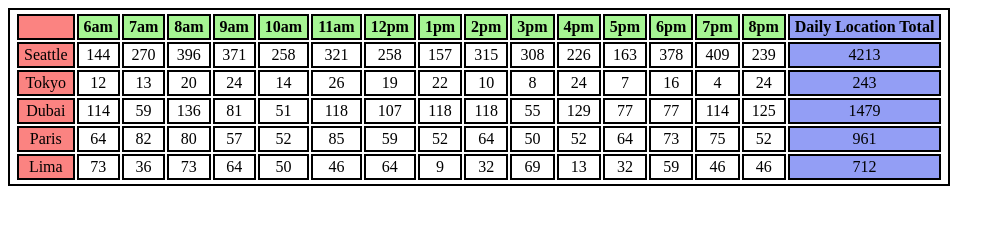
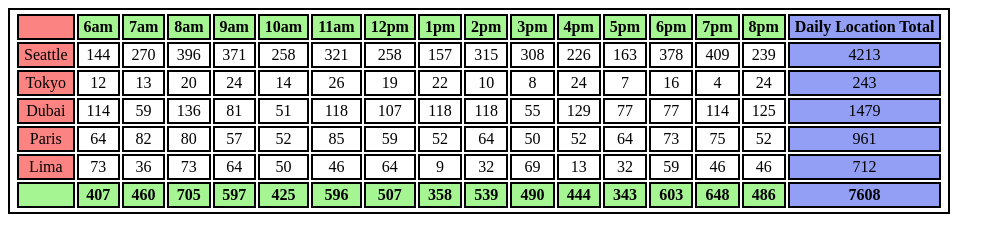
Before and after one commit to ikyle53/cookie-stand, a plain HTML site: page sales.html in a window 1280 px wide. Shown: the whole page, without its empty margins (0-1005 px from the left). Drawn offline with Linux system fonts and the light colour scheme.

Commit message:
Finished the footer

```diff
--- a/js/app.js
+++ b/js/app.js
@@ -3,9 +3,8 @@
 /*Global variables and functions----------------------------------------------------------------*/
 
 const hours = ['6am', '7am', '8am', '9am', '10am', '11am', '12pm', '1pm', '2pm', '3pm', '4pm', '5pm', '6pm', '7pm', '8pm'];
-let dataArr = [];
 let locations = [];
-console.log(locations);
+let grandTotal = [];
 
 /*Constainer for my list items*/
 let body = document.getElementById('body');
@@ -47,11 +46,17 @@
 const tableHead = document.createElement('thead'); //Table head
 table.appendChild(tableHead);
 
-const blank = document.createElement('td');
+const blank = document.createElement('td'); //Blank
 tableHead.appendChild(blank);
 
 const tableBody = document.createElement('tbody'); //Table body
 table.appendChild(tableBody);
+
+const tableFoot = document.createElement('tfoot'); //Table foot
+table.appendChild(tableFoot);
+
+const blank2 = document.createElement('th'); //Blank
+tableFoot.appendChild(blank2);
 
 /*THEAD function ///////////////////////////////////////////////////////////////////*/
 function tableHeader() {
@@ -68,7 +73,7 @@
 /* Render function ////////////////////////////////////////////////////////////////*/
 Store.prototype.render = function () {
     let tableHeads = document.createElement('th');
-
+    let these = this.total;
     //rows
     let row = document.createElement('tr');
     tableBody.append(row);
@@ -76,7 +81,7 @@
     tableData.innerHTML = this.location;
     row.appendChild(tableData);
 
-    //Loop for my cells
+    //Loop for my cells. Gives the cookies per hour
     for (let i = 0; i < hours.length; i++) {
         let tableData2 = document.createElement('td');
         tableData2.innerText = this.cookieArray[i];
@@ -88,6 +93,27 @@
     row.appendChild(totals);
 }
 
+/*TFOOT function //////////////////////////////////////////////////////////////////*/
+function tableFooter() {
+    let grandTotal = 0;
+    //slooooow loop
+    for (let i = 0; i < hours.length; i++) {
+        let totals = 0;
+        //fast loop
+        for (let j = 0; j < locations.length; j++) {
+            totals += locations[j].cookieArray[i];
+        }
+        let tfTotals = document.createElement('th');
+        tfTotals.innerText = totals;
+        tableFoot.appendChild(tfTotals);
+
+        grandTotal += totals;
+    }
+    let tfGT = document.createElement('th');
+    tfGT.innerText = grandTotal;
+    tableFoot.appendChild(tfGT);
+}
+
 /*Calls the functions for the New Object //////////////////////////////////////////*/
 function callStores() {
     for (let i = 0; i < locations.length; i++) {
@@ -96,6 +122,7 @@
     }
 }
 callStores();
+tableFooter();
 
 // /*SEATTLE location ///////////////////////////////////////////////////////////////////////////////////*/
 // let Store = {
```
Also changed, not shown: index.html (+11 -1 lines).
